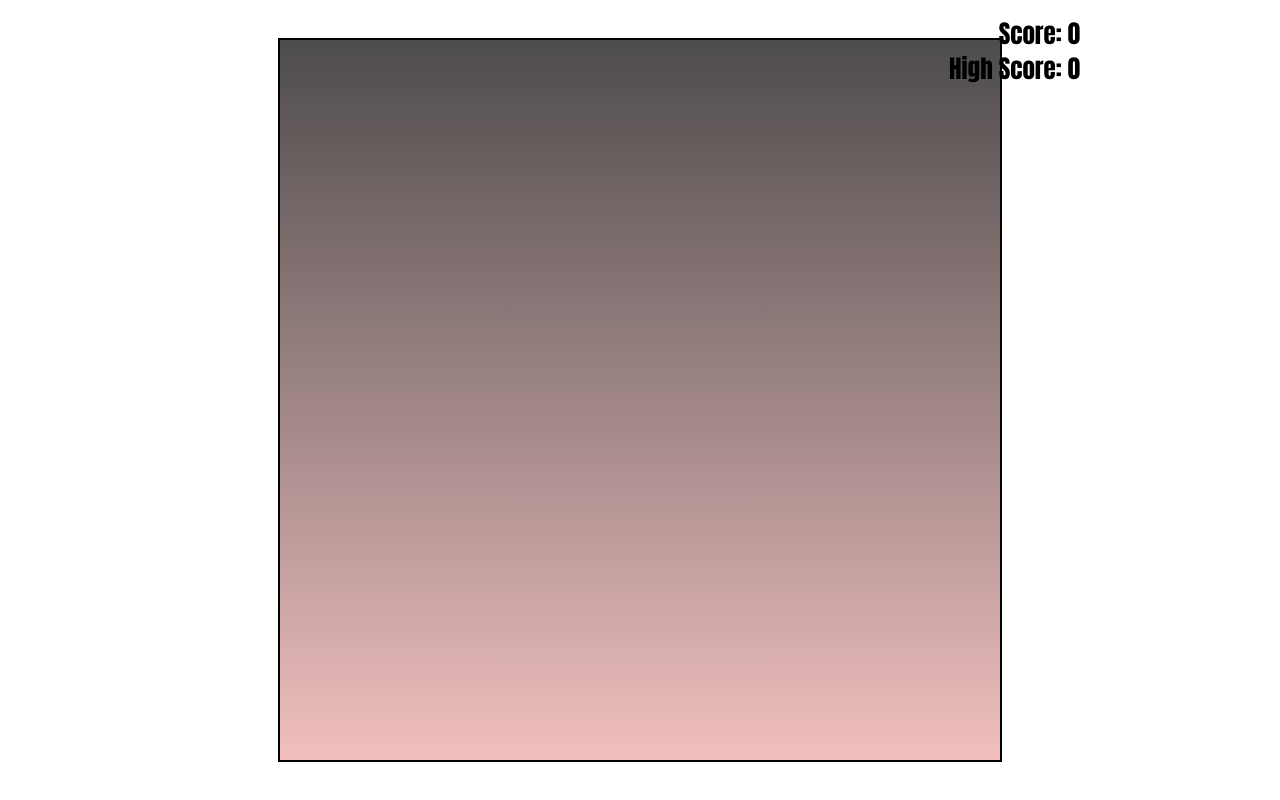
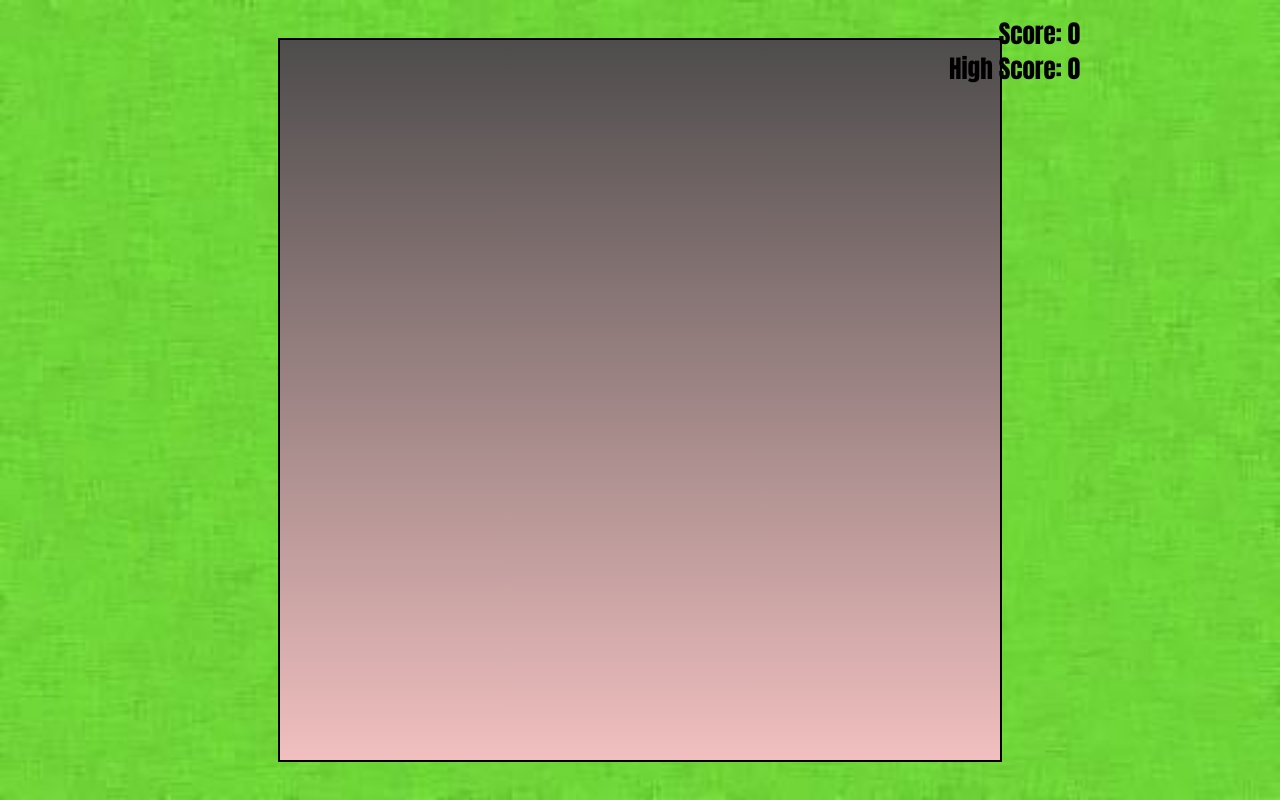
Before and after one commit to Rahulrk600/snake-game, a plain HTML site: page index.html in a window 1280 px wide. Drawn offline with Linux system fonts and the light colour scheme.

Commit message:
Update style.css

```diff
--- a/css/style.css
+++ b/css/style.css
@@ -3,7 +3,7 @@
     padding: 0;
 }
 .gamebody{
-    background: url("img/images.jpeg");
+    background: url("/img/images.jpeg");
     background-repeat: no-repeat;
     min-height: 100vh;
     background-size: 100vw 100vh;
```
